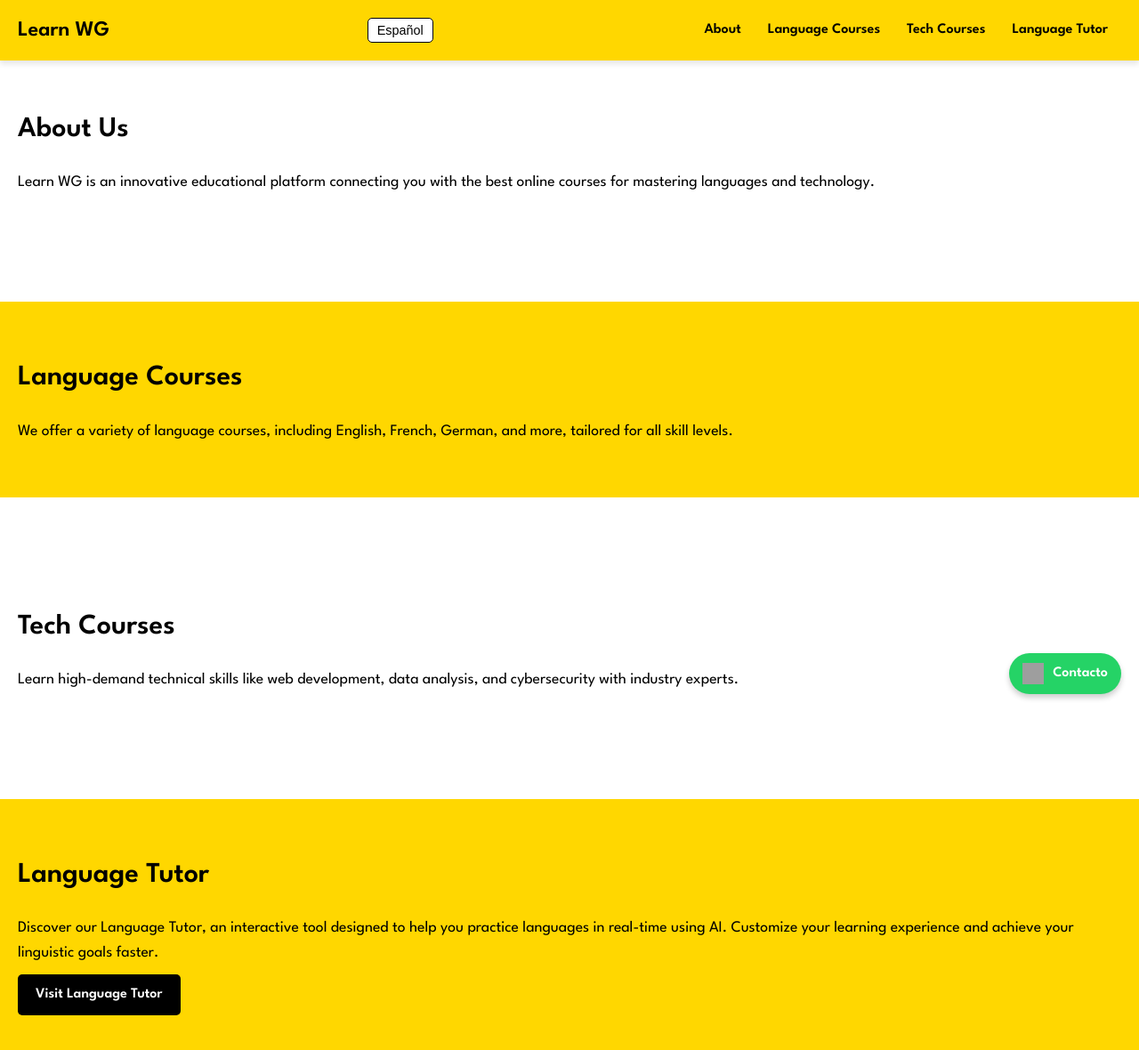
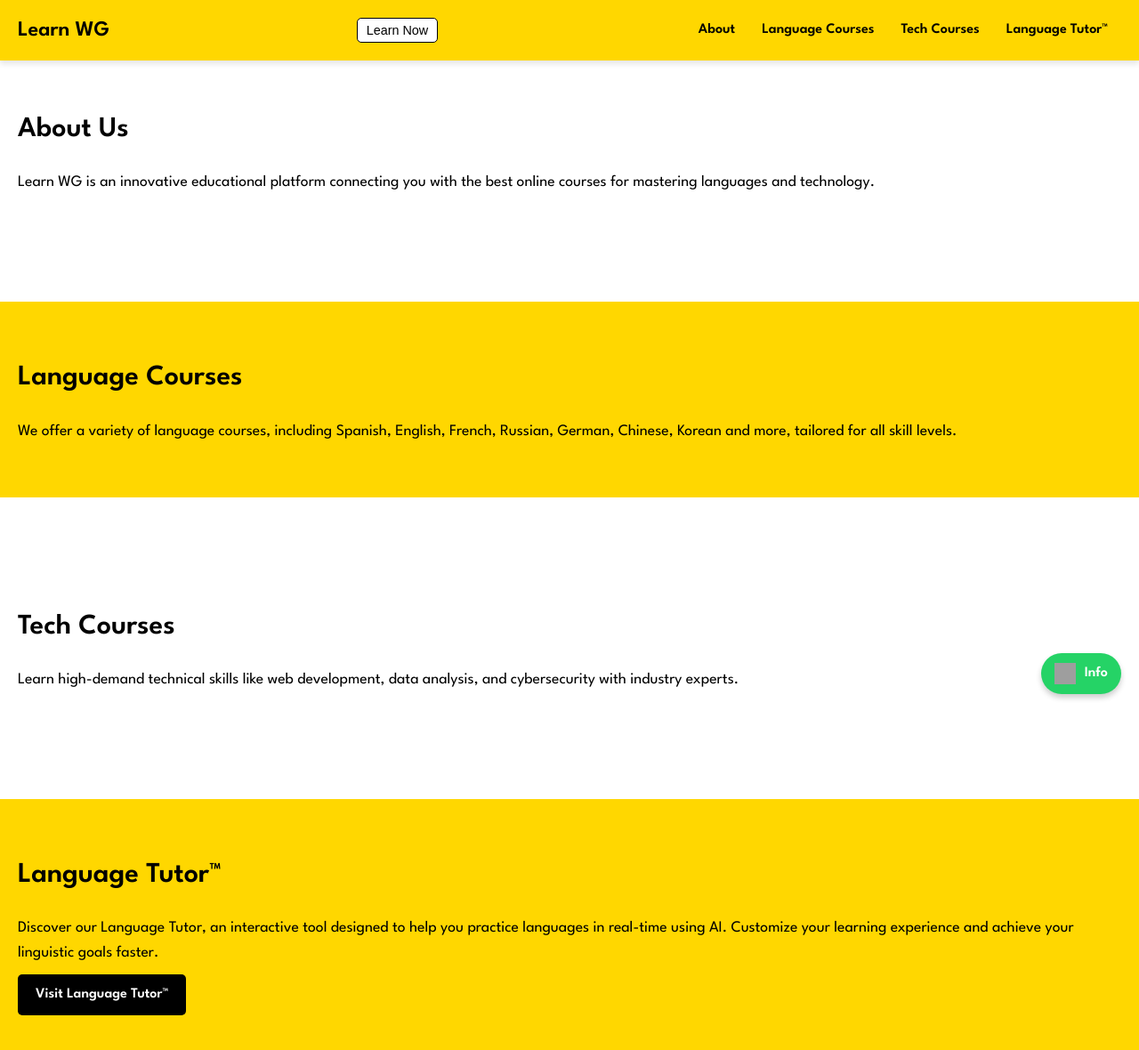
Before and after one commit to jgazcagtz/learnwg, a plain HTML site: page index.html in a window 1280 px wide. Shown: the whole page at 89% size. Drawn offline with Linux system fonts and the light colour scheme; grey boxes are pictures that could not be loaded.

Commit message:
Update index.html

```diff
--- a/index.html
+++ b/index.html
@@ -10,7 +10,7 @@
 <body>
     <header>
         <h1 id="main-title">Learn WG</h1>
-        <button id="language-toggle" class="language-btn">Español</button>
+        <button id="language-toggle" class="language-btn">Learn Now</button>
         <div class="hamburger" id="hamburger">
             <div></div>
             <div></div>
@@ -20,7 +20,7 @@
             <a href="#about">About</a>
             <a href="#language-courses">Language Courses</a>
             <a href="#tech-courses">Tech Courses</a>
-            <a href="#language-tutor">Language Tutor</a>
+            <a href="#language-tutor">Language Tutor™</a>
         </nav>
     </header>
 
@@ -31,7 +31,7 @@
 
     <section id="language-courses">
         <h2>Language Courses</h2>
-        <p>We offer a variety of language courses, including English, French, German, and more, tailored for all skill levels.</p>
+        <p>We offer a variety of language courses, including Spanish, English, French, Russian, German, Chinese, Korean and more, tailored for all skill levels.</p>
     </section>
 
     <section id="tech-courses">
@@ -40,14 +40,14 @@
     </section>
 
     <section id="language-tutor">
-        <h2>Language Tutor</h2>
+        <h2>Language Tutor™</h2>
         <p>Discover our Language Tutor, an interactive tool designed to help you practice languages in real-time using AI. Customize your learning experience and achieve your linguistic goals faster.</p>
-        <a href="https://languagetutor.vercel.app/" target="_blank" class="cta-btn">Visit Language Tutor</a>
+        <a href="https://languagetutor.vercel.app/" target="_blank" class="cta-btn">Visit Language Tutor™</a>
     </section>
 
     <a class="whatsapp-btn" href="https://wa.me/5533355687?text=Hello%2C%20I%20would%20like%20to%20know%20more%20about%20Learn%20WG" target="_blank">
         <img src="https://upload.wikimedia.org/wikipedia/commons/6/6b/WhatsApp.svg" alt="WhatsApp">
-        Contacto
+        Info
     </a>
 
     <script src="script.js"></script>
```
